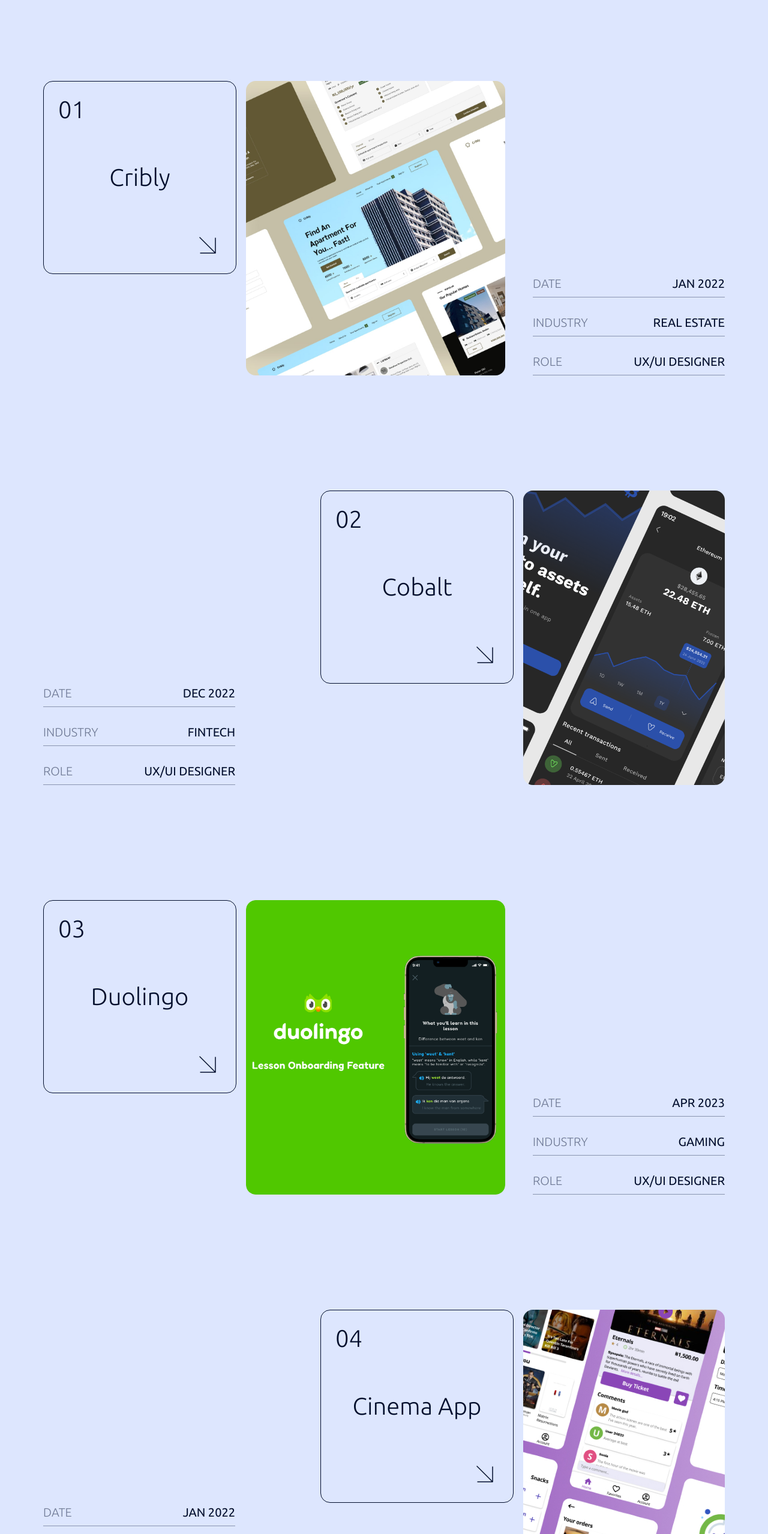
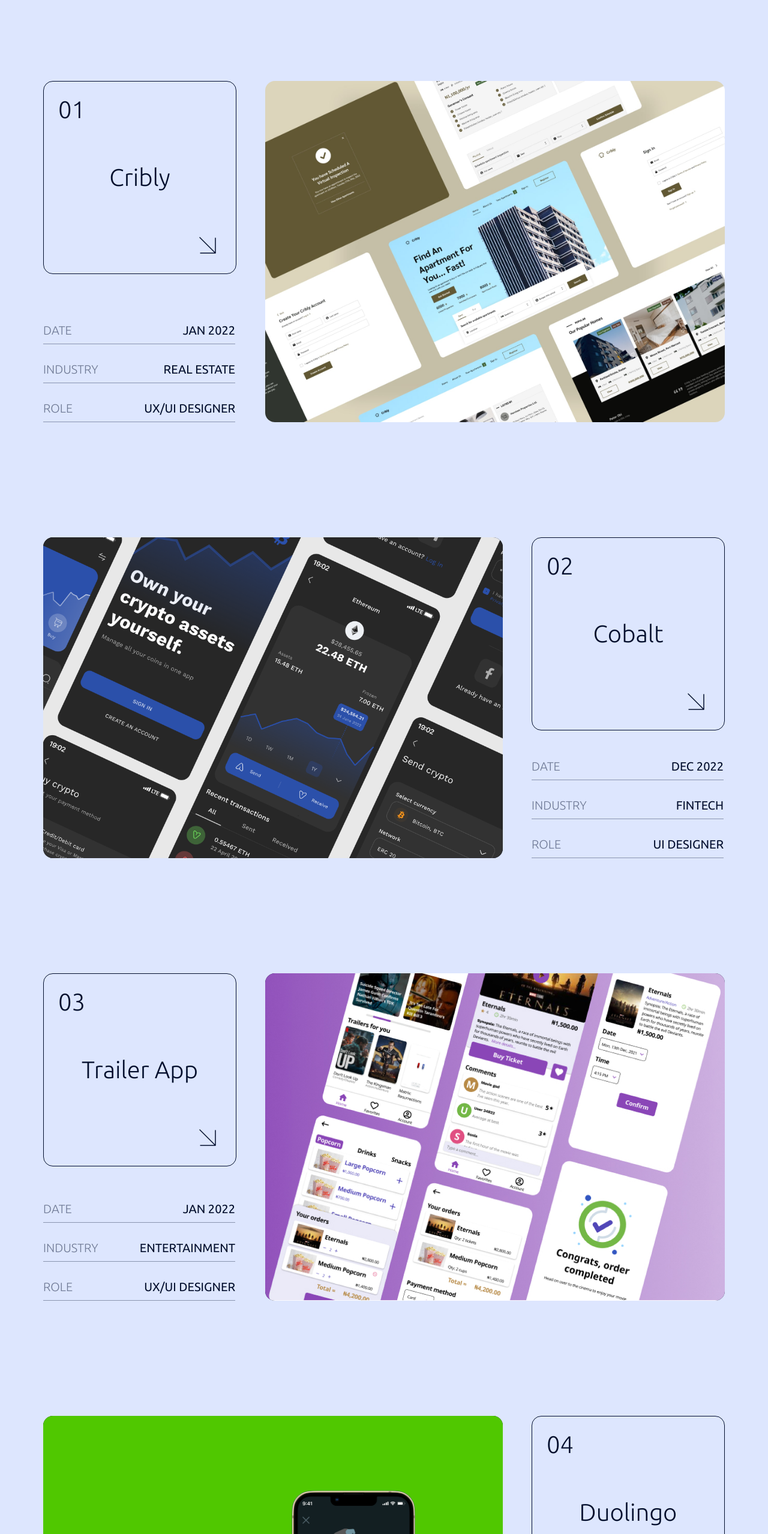
Before and after one commit to anthony-unamma/portfolio, a plain HTML site: page index.html in a window 1280 px wide. Shown: the part 822-3380 px from the top of the page at 60% size. Drawn offline with Linux system fonts and the light colour scheme.

Commit message:
Add files via upload
New version with a grid-based symmetric project card

```diff
--- a/index.html
+++ b/index.html
@@ -5,6 +5,7 @@
     <meta name="viewport" content="width=device-width, initial-scale=1.0">
     <title>Anthony's Portfolio</title>
     <link rel="stylesheet" href="./main.css">
+    <link rel="stylesheet" href="./responsive.css">
     <style>
         body{
             margin: 0;
@@ -68,7 +69,6 @@
 
              <!-- First Project -->
              <div class="project">
-                <div class="pic-select">
                 <a href="https://www.notion.so/Cribly-Find-An-Apartment-Fast-d67b8c70d821461c89212e03480ad62f?pvs=4" class="button-link" target="_blank">
                 <div class="project-click">
                     <p class="project-click-text">01</p>
@@ -82,8 +82,9 @@
                     <a href="https://www.notion.so/Cribly-Find-An-Apartment-Fast-d67b8c70d821461c89212e03480ad62f?pvs=4" target="_blank">
                         <img src="./images/Cribly showcase.jpg" />
                     </a>
+                    <div class="overlay"></div>
                 </div>
-                </div>
+
             <div class="detail">       <!--date, industry etc.-->
                 <div class="detail-box">
                     <div class="detail-content">
@@ -111,7 +112,6 @@
 
              <!-- Second Project -->
              <div class="project">
-                <div class="pic-select second">
                 <a href="https://www.notion.so/Cobalt-A-Web3-Wallet-816d42f4e5dc4eac9e7334d46452f60a?pvs=4" class="button-link" target="_blank">
                 <div class="project-click">
                     <p class="project-click-text">02</p>
@@ -121,12 +121,13 @@
                     </svg>
                 </div>
                 </a>
-                    <div class="project-img2">  <!--Project image-->
+                <div class="project-img1 cobalt">  <!--Project image-->
                     <a href="https://www.notion.so/Cobalt-A-Web3-Wallet-816d42f4e5dc4eac9e7334d46452f60a?pvs=4" target="_blank">
                         <img src="./images/cobalt.png" />
                     </a>
+                    <div class="overlay"></div>
                 </div>
-                </div>
+
             <div class="detail">       <!--date, industry etc.-->
                 <div class="detail-box">
                     <div class="detail-content">
@@ -145,7 +146,7 @@
                 <div class="detail-box">
                     <div class="detail-content">
                         <h3 class="title">ROLE</h3>
-                            <h3 class="title answer">UX/UI DESIGNER</h3>
+                        <h3 class="title answer">UI DESIGNER</h3>
                     </div>
                     <div class="line"></div>
                 </div>
@@ -154,66 +155,22 @@
 
              <!-- Third Project -->
              <div class="project">
-                <div class="pic-select">
-                    <a href="https://www.notion.so/Duolingo-Lesson-Onboarding-Feature-a553f08994ba454b9b992f97be9cdcd5?pvs=4" class="button-link" target="_blank">
+                <a href="https://www.notion.so/Trailer-Browsing-App-for-a-Cinema-095a1149eb2a492987adfe13c9f766cc?pvs=4" class="button-link" target="_blank">
                 <div class="project-click">
                     <p class="project-click-text">03</p>
-                        <p class="project-click-text project-name">Duolingo</p>
+                    <p class="project-click-text project-name">Trailer App</p>
                     <svg xmlns="http://www.w3.org/2000/svg" width="46" height="46" viewBox="0 0 46 46" fill="none" class="arrow-icon">
                         <path d="M10 10L36 36M36 36V11.04M36 36H11.04" stroke="#020E2C" stroke-width="1.5" stroke-linecap="round" stroke-linejoin="round"/>
                     </svg>
                 </div>
                 </a>
-                    <div class="project-img3">  <!--Project image-->
-                        <a href="https://www.notion.so/Duolingo-Lesson-Onboarding-Feature-a553f08994ba454b9b992f97be9cdcd5?pvs=4" target="_blank">
-                            <img src="./images/Duoling Showcase.png" />
-                        </a>
-                    </div>
-                </div>
-                <div class="detail">       <!--date, industry etc.-->
-                    <div class="detail-box">
-                        <div class="detail-content">
-                            <h3 class="title">DATE</h3>
-                            <h3 class="title answer">APR 2023</h3>
-                        </div>
-                        <div class="line"></div>
-                    </div>
-                    <div class="detail-box">
-                        <div class="detail-content">
-                            <h3 class="title">INDUSTRY</h3>
-                            <h3 class="title answer">GAMING</h3>
-                        </div>
-                        <div class="line"></div>
-                    </div>
-                    <div class="detail-box">
-                        <div class="detail-content">
-                            <h3 class="title">ROLE</h3>
-                            <h3 class="title answer">UX/UI DESIGNER</h3>
-                        </div>
-                        <div class="line"></div>
-                    </div>
-                </div>
-            </div>
-
-            <!-- Fourth project -->
-            <div class="project">
-                <div class="pic-select second">
-                    <a href="https://www.notion.so/Trailer-Browsing-App-for-a-Cinema-095a1149eb2a492987adfe13c9f766cc?pvs=4"
-                        class="button-link" target="_blank">
-                    <div class="project-click">
-                        <p class="project-click-text">04</p>
-                        <p class="project-click-text project-name">Cinema App</p>
-                        <svg xmlns="http://www.w3.org/2000/svg" width="46" height="46" viewBox="0 0 46 46" fill="none" class="arrow-icon">
-                            <path d="M10 10L36 36M36 36V11.04M36 36H11.04" stroke="#020E2C" stroke-width="1.5" stroke-linecap="round" stroke-linejoin="round"/>
-                        </svg>
-                    </div>
-                    </a>
-                    <div class="project-img2">  <!--Project image-->
+                <div class="project-img1">  <!--Project image-->
                     <a href="https://www.notion.so/Trailer-Browsing-App-for-a-Cinema-095a1149eb2a492987adfe13c9f766cc?pvs=4" target="_blank">
                         <img src="./images/trailer app.jpg" />
                     </a>
+                    <div class="overlay"></div>
                 </div>
-                </div>
+
             <div class="detail">       <!--date, industry etc.-->
                 <div class="detail-box">
                     <div class="detail-content">
@@ -239,18 +196,47 @@
             </div>
         </div>
 
-            <!-- View more button -->
-            <div id="button">
-                <a href="" class="button-link">
-                    <button class="button-main">
-                        View more
-                        <svg xmlns="http://www.w3.org/2000/svg" width="46" height="46" viewBox="0 0 46 46" fill="none"
-                            class="arrow-icon-button">
-                            <path d="M10 10L36 36M36 36V11.04M36 36H11.04" stroke="#020E2C" stroke-width="1.5"
-                                stroke-linecap="round" stroke-linejoin="round" />
+            <!-- Fourth Project -->
+            <div class="project">
+                <a href="https://www.notion.so/Duolingo-Lesson-Onboarding-Feature-a553f08994ba454b9b992f97be9cdcd5?pvs=4" class="button-link" target="_blank">
+                <div class="project-click">
+                    <p class="project-click-text">04</p>
+                    <p class="project-click-text project-name">Duolingo</p>
+                    <svg xmlns="http://www.w3.org/2000/svg" width="46" height="46" viewBox="0 0 46 46" fill="none" class="arrow-icon">
+                        <path d="M10 10L36 36M36 36V11.04M36 36H11.04" stroke="#020E2C" stroke-width="1.5" stroke-linecap="round" stroke-linejoin="round"/>
                     </svg>
-                    </button>
+                </div>
                 </a>
+                <div class="project-img1 cobalt">  <!--Project image-->
+                    <a href="https://www.notion.so/Duolingo-Lesson-Onboarding-Feature-a553f08994ba454b9b992f97be9cdcd5?pvs=4" target="_blank">
+                        <img src="./images/Duoling Showcase.png" />
+                    </a>
+                    <div class="overlay"></div>
+                </div>
+
+            <div class="detail">       <!--date, industry etc.-->
+                <div class="detail-box">
+                    <div class="detail-content">
+                        <h3 class="title">DATE</h3>
+                        <h3 class="title answer">MAR 2023</h3>
+                    </div>
+                    <div class="line"></div>
+                </div>
+                <div class="detail-box">
+                    <div class="detail-content">
+                        <h3 class="title">INDUSTRY</h3>
+                        <h3 class="title answer">GAMING</h3>
+                    </div>
+                    <div class="line"></div>
+                </div>
+                <div class="detail-box">
+                    <div class="detail-content">
+                        <h3 class="title">ROLE</h3>
+                        <h3 class="title answer">UX/UI DESIGNER</h3>
+                    </div>
+                    <div class="line"></div>
+                </div>
+            </div>
         </div>
 
             <!-- Contact me section -->
--- a/main.css
+++ b/main.css
@@ -147,15 +147,9 @@
   stroke: white;
 }
 
-.pic-select {
+.project-img1 {
   display: flex;
-  flex-direction: row;
-  gap: 16px;
-}
-
-.project-img1 {
-  width: 432px;
-  height: 491px;
+  grid-row: span 2;
   overflow: hidden;
   border-radius: 16px;
 }
@@ -165,90 +159,33 @@
   height: 100%;
   -o-object-fit: cover;
      object-fit: cover; /* Maintain the aspect ratio and fill the container */
-  -o-object-position: center center;
-     object-position: center center; /* Adjust the image position */
-  transition: object-position 0.3s ease-in-out;
-  transition: object-position 0.3s ease-in-out, -o-object-position 0.3s ease-in-out;
+  background-color: #020E2C;
+  transition: transform 0.3s ease;
 }
 
 .project-img1 img:hover {
-  transition-delay: 0.2s;
-  width: 100%; /* Make the image fill the container */
-  height: 100%;
-  -o-object-fit: cover;
-     object-fit: cover; /* Maintain the aspect ratio and fill the container */
-  -o-object-position: -210px center;
-     object-position: -210px center; /* Adjust the image position */
+  .overlay {
+    background-color: #020E2C;
+  }
+  transform: scale(1.2);
 }
 
-.project-img2 {
-  width: 336px;
-  height: 491px;
-  overflow: hidden;
-  border-radius: 16px;
+.project-img1.cobalt {
+  order: -1;
 }
 
-.project-img2 img {
-  width: 100%; /* Make the image fill the container */
-  height: 100%;
-  -o-object-fit: cover;
-     object-fit: cover; /* Maintain the aspect ratio and fill the container */
-  -o-object-position: center center;
-     object-position: center center; /* Adjust the image position */
-  transition: object-position 0.3s ease-in-out;
-  transition: object-position 0.3s ease-in-out, -o-object-position 0.3s ease-in-out;
-}
-
-.project-img2 img:hover {
-  transition-delay: 0.2s;
-  width: 100%; /* Make the image fill the container */
-  height: 100%;
-  -o-object-fit: cover;
-     object-fit: cover; /* Maintain the aspect ratio and fill the container */
-  -o-object-position: -210px center;
-     object-position: -210px center; /* Adjust the image position */
-}
-
-.project-img3 {
-  width: 432px;
-  height: 491px;
-  overflow: hidden;
-  border-radius: 16px;
-}
-
-.project-img3 img {
-  width: 100%; /* Make the image fill the container */
-  height: 100%;
-  border-radius: 16px;
-  -o-object-fit: cover;
-     object-fit: cover; /* Maintain the aspect ratio and fill the container */
-  -o-object-position: -45px center;
-     object-position: -45px center; /* Adjust the image position */
-  transition: object-position 0.3s ease-in-out;
-  transition: object-position 0.3s ease-in-out, -o-object-position 0.3s ease-in-out;
-}
-
-.project-img3 img:hover {
-  transition-delay: 0.2s;
-  width: 100%; /* Make the image fill the container */
-  height: 100%;
-  border-radius: 16px;
-  -o-object-fit: cover;
-     object-fit: cover; /* Maintain the aspect ratio and fill the container */
-  -o-object-position: -100px center;
-     object-position: -100px center; /* Adjust the image position */
-}
 
 .project {
-  display: flex;
-  justify-content: space-between;
+  display: grid;
+  grid-template-rows: min-content;
+  grid-template-columns: auto 1fr;
+  gap: 48px;
   margin-bottom: 192px;
 }
 
 .detail {
   display: flex;
   flex-direction: column;
-  justify-content: flex-end;
   gap: 30px;
 }
 
@@ -347,7 +284,7 @@
 
 .contact-grid {
   display: grid;
-  grid-template: auto auto auto/1fr 1fr;
+  grid-template: auto auto auto/1fr auto;
   row-gap: 48px;
   -moz-column-gap: 16px;
        column-gap: 16px;
```
Also changed, not shown: project card.html (added, +77 -0 lines), responsive.css (added, +7 -0 lines). Lines whose indentation alone changed are shown as unchanged.
